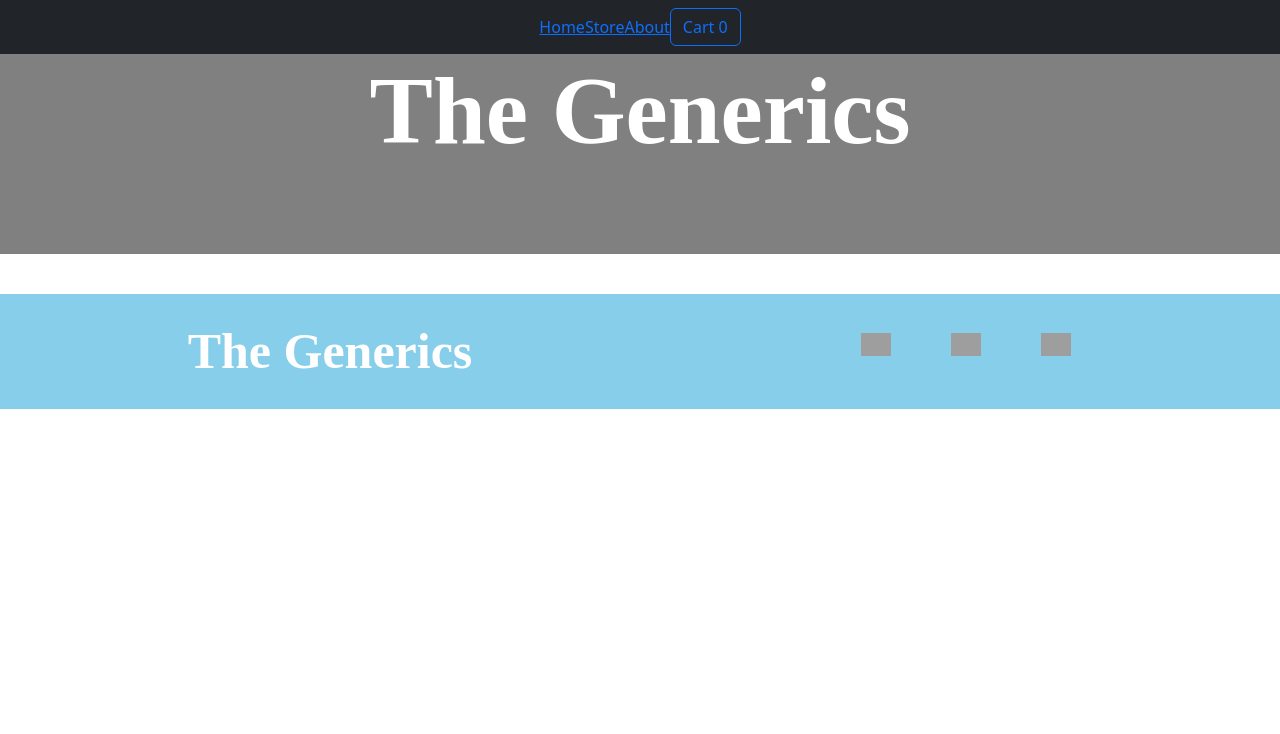
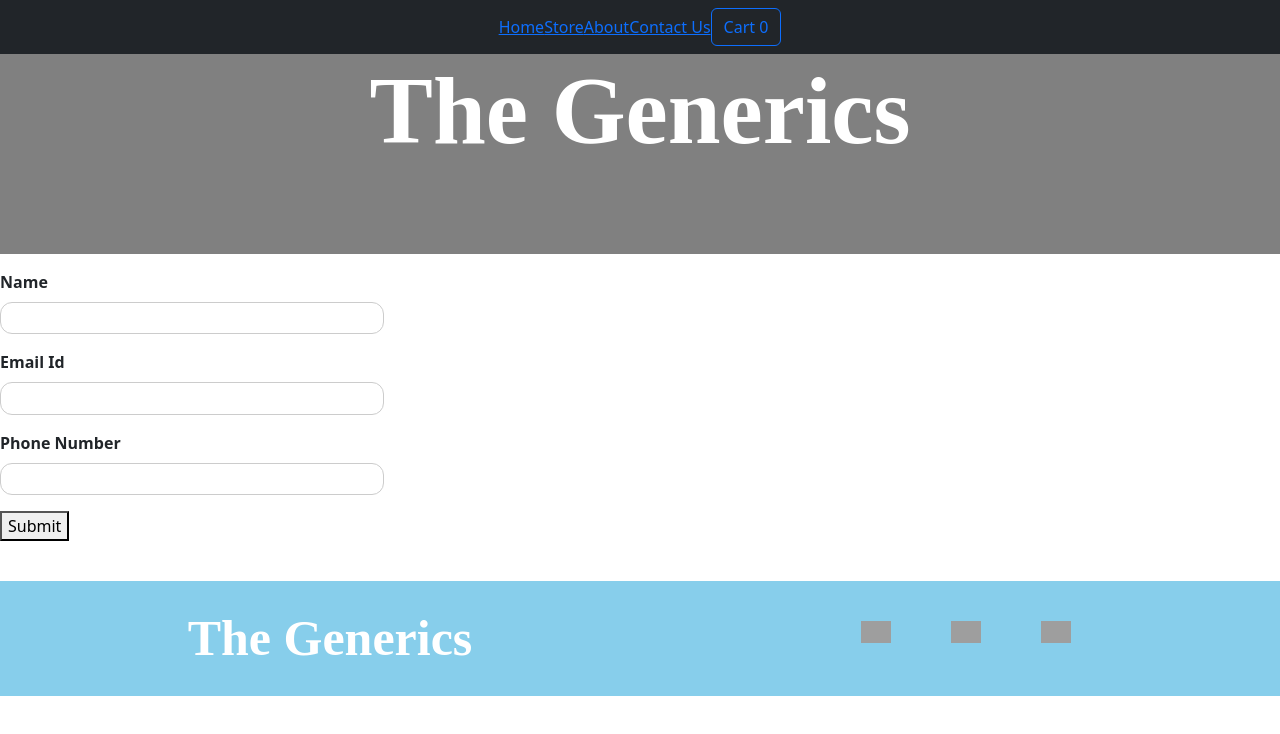
Before and after one commit to NehaParakh1/E-commerce-Project, a React (Create React App) app: page /ContactUS in a window 1280 px wide. Shown: the top 734 px of the page. Built offline with nearby package versions, Linux system fonts and the light colour scheme; grey boxes are pictures that could not be loaded.

Commit message:
12_contactus page

```diff
--- a/src/App.js
+++ b/src/App.js
@@ -7,6 +7,7 @@ import CartProvider from './Component/Store/CartProvider';
 import { Routes, Route } from 'react-router-dom';
 import About from './Component/Pages/About';
 import Home from './Component/Pages/Home'
+import ContactUs from './Component/Pages/ContactUs';
 
 
 
@@ -24,6 +25,18 @@ function App() {
     setShowCart(false);
   }
 
+  async function submitHandler (userDetails) {
+    const response = await fetch('https://e-commerce-contact-us-ad042-default-rtdb.asia-southeast1.firebasedatabase.app/userDetails.json', {
+        method: 'POST',
+        body: JSON.stringify(userDetails),
+        headers: {
+            "Content-Type": "application.json",
+          },
+    })
+    const data = await response.json();
+    console.log(data);
+}
+
   return(
     <CartProvider>
 
@@ -36,6 +49,7 @@ function App() {
         </Route>
         <Route path= "/Store" element= {<AvailableProduct />}>
         </Route>
+        <Route path="/ContactUS" element={<ContactUs onAddUser={submitHandler}/>}></Route>
         </Routes>
 
 
--- a/src/Component/Layout/Header.js
+++ b/src/Component/Layout/Header.js
@@ -20,10 +20,11 @@ return (
     <>
         <Navbar bg="dark" variant="dark" className='justify-content-center'>
 
-             <Nav>
+             <Nav className={classes.nav}>
                <NavLink to="/home">Home</NavLink>
                <NavLink to="/store">Store</NavLink>
                <NavLink to="/About">About</NavLink>
+               <NavLink to='/ContactUs'>Contact Us</NavLink>
              </Nav>
           <div className={classes['flex-end']}>
              <Button variant="outline-primary" onClick={props.onClick}>Cart <span>{quantity}</span></Button>
--- /dev/null
+++ b/src/Component/Pages/ContactUs.js
@@ -0,0 +1,43 @@
+import React, { useRef } from 'react';
+import classes from './ContactUs.module.css';
+
+const ContactUs=(props)=>{
+const nameRef=useRef('');
+const emailIdRef=useRef('');
+const phoneNoRef=useRef('');
+
+const submitHandler=(e)=>{
+  e.preventDefault();
+
+const userDetails={
+    name:nameRef.current.value,
+    emailId:emailIdRef.current.value,
+    phoneNo:phoneNoRef.current.value
+}
+
+props.onAddUser(userDetails);
+nameRef.current.value= "";
+emailIdRef.current.value="";
+phoneNoRef.current.value=""
+}
+
+return(
+    <form onSubmit={submitHandler}>
+    <div className={classes.control}>
+      <label htmlFor="name">Name</label>
+      <input type="text" id="name" ref={nameRef} />
+    </div>
+    <div className={classes.control}>
+      <label htmlFor="emailid">Email Id</label>
+      <input id="emailid" ref={emailIdRef}></input>
+    </div>
+    <div className={classes.control}>
+      <label htmlFor="phone">Phone Number</label>
+      <input type="number" id="phone" ref={phoneNoRef} />
+    </div>
+    <button>Submit</button>
+  </form>
+);
+}
+
+export default ContactUs;
--- /dev/null
+++ b/src/Component/Pages/ContactUs.module.css
@@ -0,0 +1,29 @@
+
+
+.control {
+    margin: 1rem 0;
+
+  }
+
+  .control label {
+    display: block;
+    font-weight: bold;
+    margin-bottom: 0.5rem;
+    text-align: left;
+  }
+
+  .control input,
+  .control textarea {
+    display: block;
+    width: 30%;
+    font: inherit;
+    padding: 0.2rem;
+    border-radius: 12px;
+    border: 1px solid #ccc;
+  }
+
+  .control input:focus,
+  .control textarea:focus {
+    outline: none;
+    border-color: #230052;
+  }
```
Also changed, not shown: src/Component/Layout/Header.module.css (line endings or trailing spaces).
